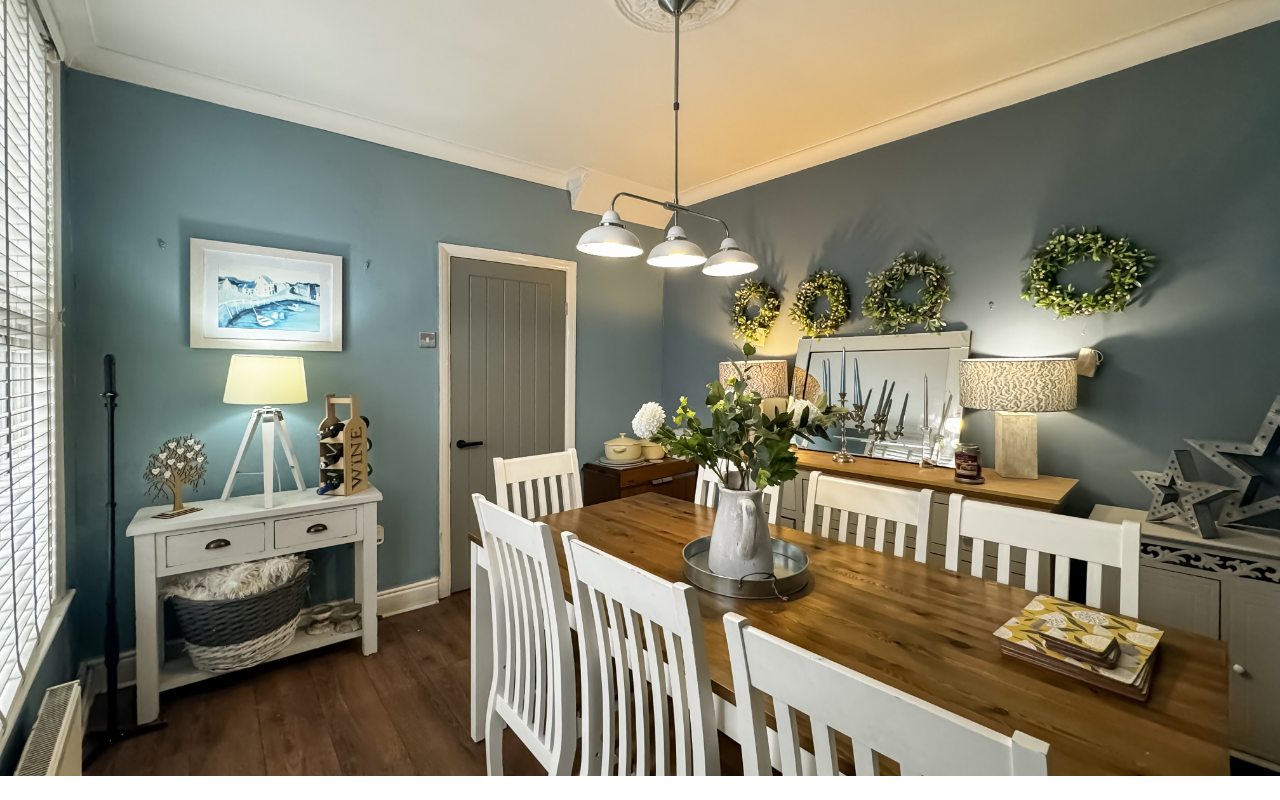
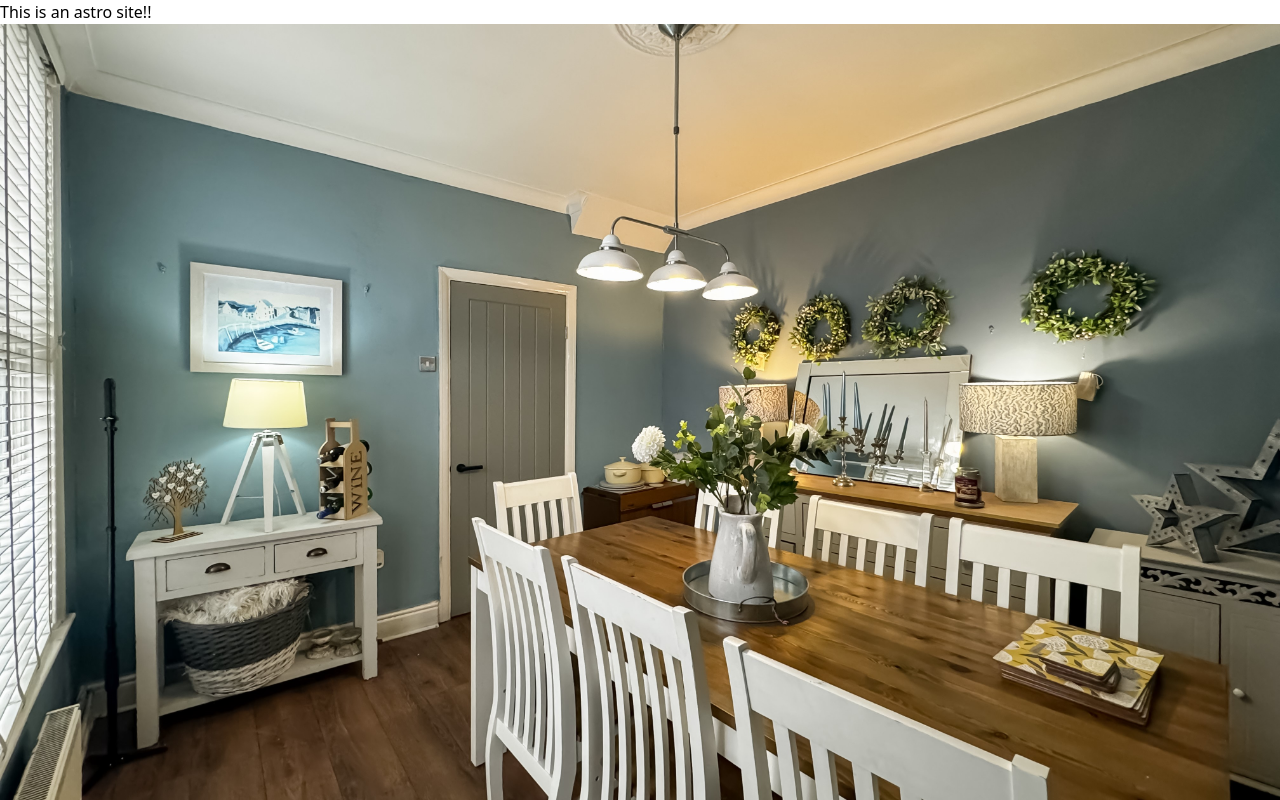
Before and after one commit to subject026/responsive-image-example-astro, an Astro site: page / in a window 1280 px wide. Built offline with nearby package versions, Linux system fonts and the light colour scheme; Astro itself is replaced by a stand-in of ours.

Commit message:
demo heading

```diff
--- a/src/components/Hero.astro
+++ b/src/components/Hero.astro
@@ -4,6 +4,7 @@ import myImage from "../assets/homepage_hero_bg.jpg";
 ---
 
 <div>
+  <h1>This is an astro site!!</h1>
   <Picture
     src={myImage}
     widths={[360, 720, 1200, 1600, myImage.width]}
```
